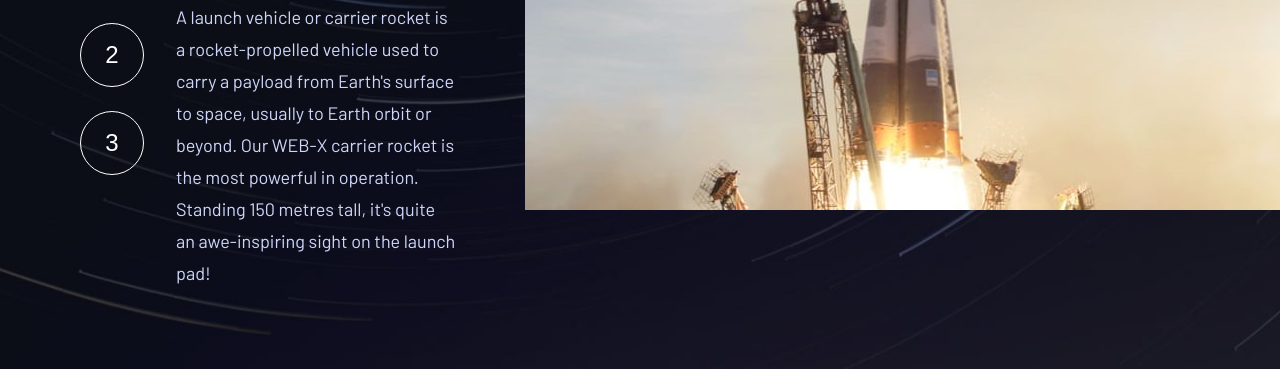
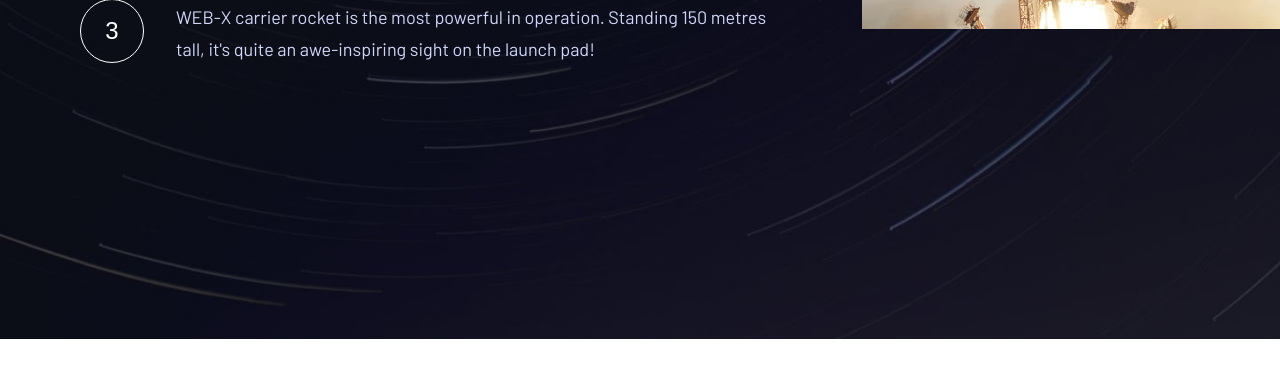
Before and after one commit to Juanalv1/Space-tourism-website, a website: page technology.html in a window 1280 px wide. Shown: the part 461-830 px from the top of the page. After the commit the page ends 800 px from the top, so only its background shows below. Drawn offline with nearby package versions, Linux system fonts and the light colour scheme; a web font is replaced by a local one.

Commit message:
finished

```diff
--- a/technology.html
+++ b/technology.html
@@ -11,7 +11,7 @@
   <link rel="stylesheet" href="./output.css">
   <title>Technology</title>
 </head>
-<body class="w-full bg-[url('./assets/technology/background-technology-mobile.jpg')] md:bg-[url('./assets/technology/background-technology-tablet.jpg')] bg-cover bg-top font-Barlow-condensed lg:bg-[url('./assets/technology/background-technology-desktop.jpg')]">
+<body class="w-full bg-[url('./assets/technology/background-technology-mobile.jpg')] md:bg-[url('./assets/technology/background-technology-tablet.jpg')] bg-cover bg-top font-Barlow-condensed lg:bg-[url('./assets/technology/background-technology-desktop.jpg')] lg:h-screen bg-no-repeat">
   <header class="w-full">
     <nav class="w-full flex p-4 md:p-0 justify-between items-center relative top-0 ">
       <div class="md:px-8">
@@ -39,13 +39,13 @@
       </div>
       </div></header>
 
-      <main class="w-full ">
-        <section class="w-full flex flex-col   text-center gap-y-8 py-4 pb-10 text-white lg:py-20">
+      <main class="w-full overflow-hidden">
+        <section class="w-full flex flex-col   text-center gap-y-8 py-4 pb-10 text-white lg:py-20 overflow-hidden">
           <p class="text-sh3 mb-5 md:text-start md:my-6 md:text-xl lg:text-h5 lg:pl-20"><span class="opacity-25 mx-2 font-bold px-4">03</span>SPACE LAUNCH 101</p>
-          <article class="w-full flex flex-col gap-y-4 lg:flex-row-reverse lg:items-center lg:gap-x-5">
+          <article class="w-full flex flex-col gap-y-4 lg:flex-row-reverse lg:items-center lg:gap-x-5 overflow-hidden">
 
             <img src="" alt="" id="tech-img" class="w-full object-cover block text-xs
-            lg:w-">
+            overflow-hidden">
             <div class="lg:flex lg:text-start gap-x-8 lg:pl-20">
             <ul class="w-full flex justify-center gap-x-4 px-4 mt-4 md:text-2xl md:mt-8 lg:flex-col lg:p-0 lg:m-0 lg:w-auto lg:gap-y-6" id="circ-list">
             </ul>
```
Also changed, not shown: crew.html (+2 -2 lines), destination.html (+3 -3 lines), index.html (+3 -3 lines), output.css.
